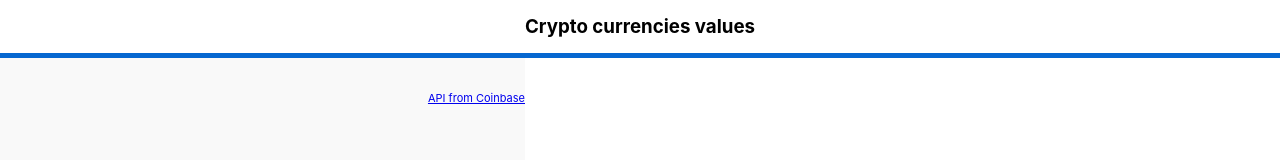
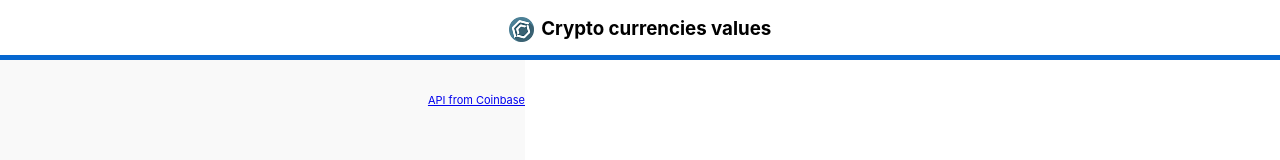
Before and after one commit to CVarisco/crypto-currencies-values-ext, a website built with webpack: page src/index.html in a window 1280 px wide. Built offline with nearby package versions, Linux system fonts and the light colour scheme; no server answers.

Commit message:
Add logo and icons on

```diff
--- a/src/css/index.css
+++ b/src/css/index.css
@@ -6,6 +6,14 @@ body {
 
 a {
   outline: none;
+}
+
+.main-logo {
+  position: relative;
+  width: 25px;
+  top: 7px;
+  margin-right: 3px;
+  display: inline-block;
 }
 
 #container {
@@ -18,11 +26,12 @@ a {
   text-align: center;
   border-bottom: 5px solid #0667d0;
   background: white;
-  padding: 15px;
+  padding: 10px 15px 15px 15px;
 }
 
 .header h3 {
   margin: 0;
+  display: inline-block
 }
 
 ul {
--- a/src/index.html
+++ b/src/index.html
@@ -8,6 +8,7 @@
 
 <body>
   <div class="header">
+      <img class="main-logo" src="/assets/icons/icon48.png" />
     <h3>Crypto currencies values</h3>
   </div>
   <div id="container">
```
Also changed, not shown: src/assets/icons/icon128.png (added), src/assets/icons/icon16.png (added), src/assets/icons/icon48.png (added), src/assets/images/LOGO.png (added), src/manifest.json.
